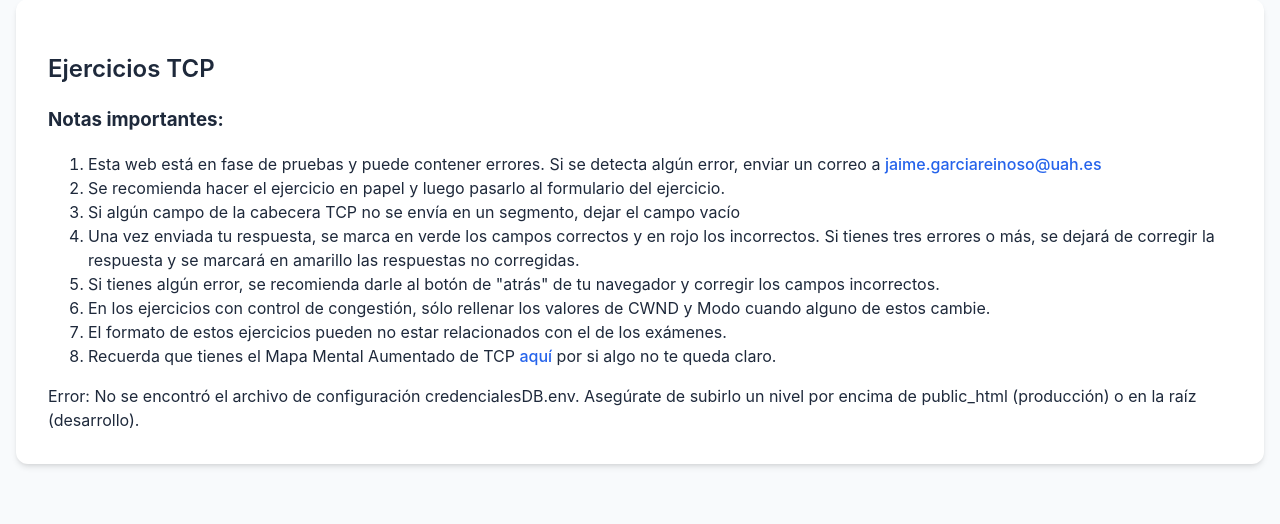
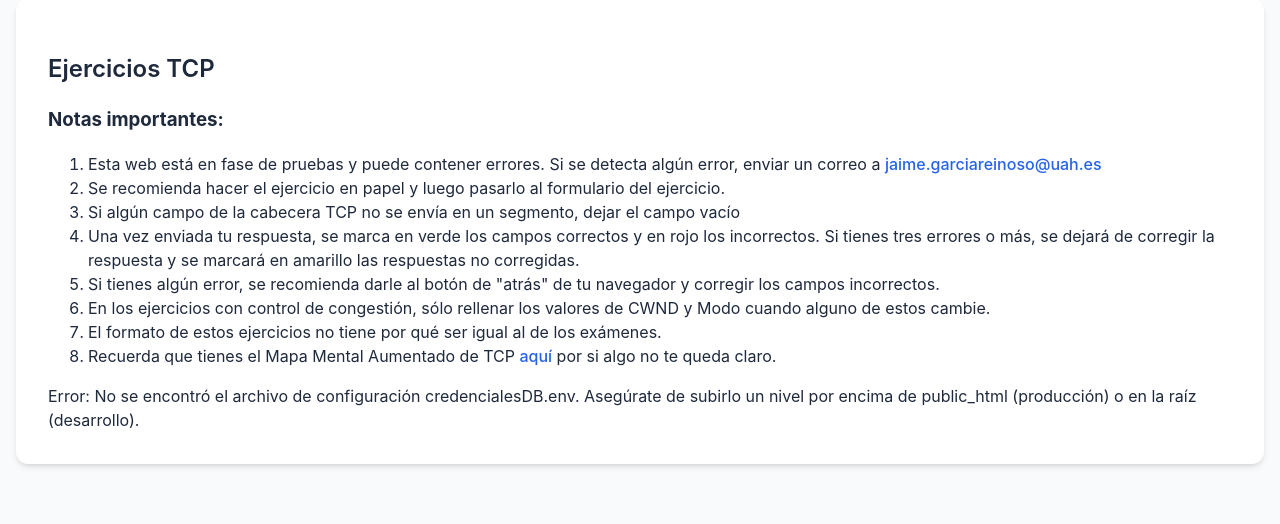
Before and after one commit to JaimeGarciaReinoso/EjerciciosTCP, a PHP site: page / in a window 1280 px wide. Shown: the part 120-644 px from the top of the page. Run offline with PHP 8.4, Linux system fonts and the light colour scheme.

Commit message:
Fix to locales

```diff
--- a/locale/es.php
+++ b/locale/es.php
@@ -12,7 +12,7 @@
 			  <li>Una vez enviada tu respuesta, se marca en verde los campos correctos y en rojo los incorrectos. Si tienes tres errores o más, se dejará de corregir la respuesta y se marcará en amarillo las respuestas no corregidas.</li>
 			  <li>Si tienes algún error, se recomienda darle al botón de \"atrás\" de tu navegador y corregir los campos incorrectos.</li>
               <li>En los ejercicios con control de congestión, sólo rellenar los valores de CWND y Modo cuando alguno de estos cambie.</li>
-              <li>El formato de estos ejercicios pueden no estar relacionados con el de los exámenes.</li>
+              <li>El formato de estos ejercicios no tiene por qué ser igual al de los exámenes.</li>
 			  <li>Recuerda que tienes el Mapa Mental Aumentado de TCP <a href=\"https://mapamentalar1.web.uah.es/02-canvas/tcp.html\">aquí</a> por si algo no te queda claro.</li>
 			</ol>
 
```
